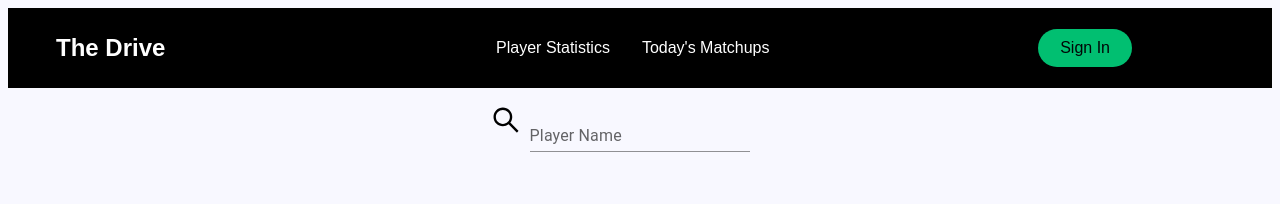
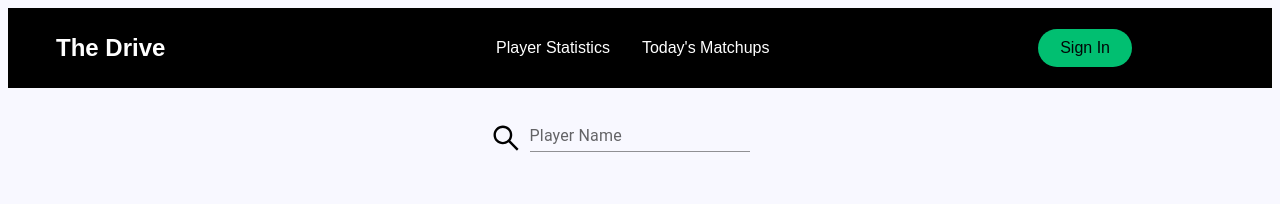
Before and after one commit to AlejoVinluan/The-Drive, a React (Create React App) app: page /stats in a window 1280 px wide. Shown: the top 204 px of the page. Built offline with nearby package versions, Linux system fonts and the light colour scheme.

Commit message:
Added forms and styling to search bar
See title

```diff
--- a/src/components/PlayerSearch/PlayerSearchElements.js
+++ b/src/components/PlayerSearch/PlayerSearchElements.js
@@ -1,5 +1,6 @@
 import styled from 'styled-components'
 import { AiOutlineSearch } from 'react-icons/ai'
+import TextField from '@mui/material/TextField'
 
 export const SearchWrapper = styled.div`
     background: #f8f8ff;
@@ -8,14 +9,17 @@ export const SearchWrapper = styled.div`
     display: flex;
     align-items: center;
     padding-left: 40%;
-    padding-top: 1rem;
+    margin-top 1rem;
 `
 
 export const SearchIcon = styled(AiOutlineSearch)`
     transform: scale(2,2);
     position: relative;
     right: 1rem;
-    top: 0.5rem;
+    top: 1.6rem;
+`
+
+export const SearchField = styled(TextField)`
 `
 
 export const SearchResults = styled.div`
--- a/src/components/PlayerSearch/index.js
+++ b/src/components/PlayerSearch/index.js
@@ -1,6 +1,5 @@
 import React, { useState, useEffect } from 'react'
-import TextField from '@mui/material/TextField'
-import { SearchWrapper, SearchIcon, SearchResults } from './PlayerSearchElements'
+import { SearchWrapper, SearchIcon, SearchResults, SearchField } from './PlayerSearchElements'
 
 function PlayerSearch(){
 
@@ -24,7 +23,7 @@ function PlayerSearch(){
         <>
             <SearchWrapper>
                 <form onSubmit={handleSubmit}>
-                    <SearchIcon /><TextField id="standard-basic" label="Player Name" variant="standard" onChange={handleChange} value={searchValue}/>
+                    <SearchIcon /><SearchField id="standard-basic" label="Player Name" variant="standard" onChange={handleChange} value={searchValue}/>
                 </form>
             </SearchWrapper>
             <SearchResults>
```
